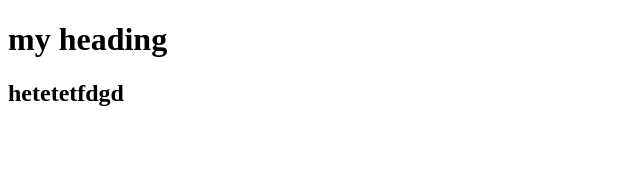
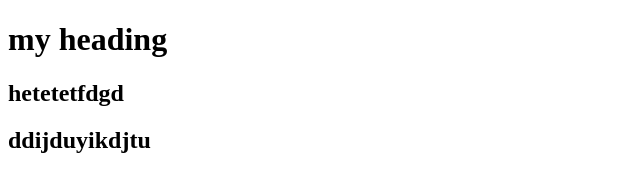
Before and after one commit to Jordanpro22/test2, a plain HTML site: page index.html in a window 1280 px wide. Shown: the whole page, without its empty margins (0-640 px from the left). Drawn offline with Linux system fonts and the light colour scheme.

Commit message:
first commit

```diff
--- a/index.html
+++ b/index.html
@@ -5,4 +5,5 @@
 <body>
     <h1>my heading</h1>
     <h2>hetetetfdgd</h2>
+    <h2>ddijduyikdjtu</h2>
 </body>
```
